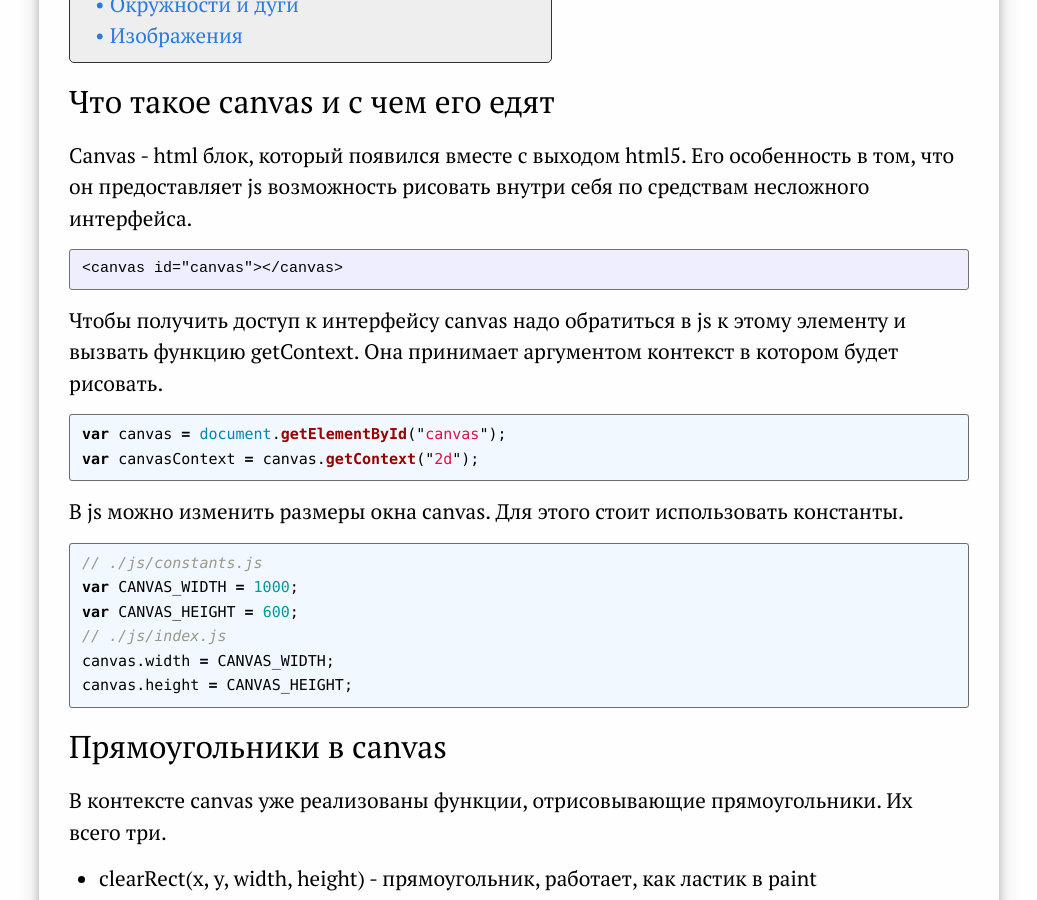
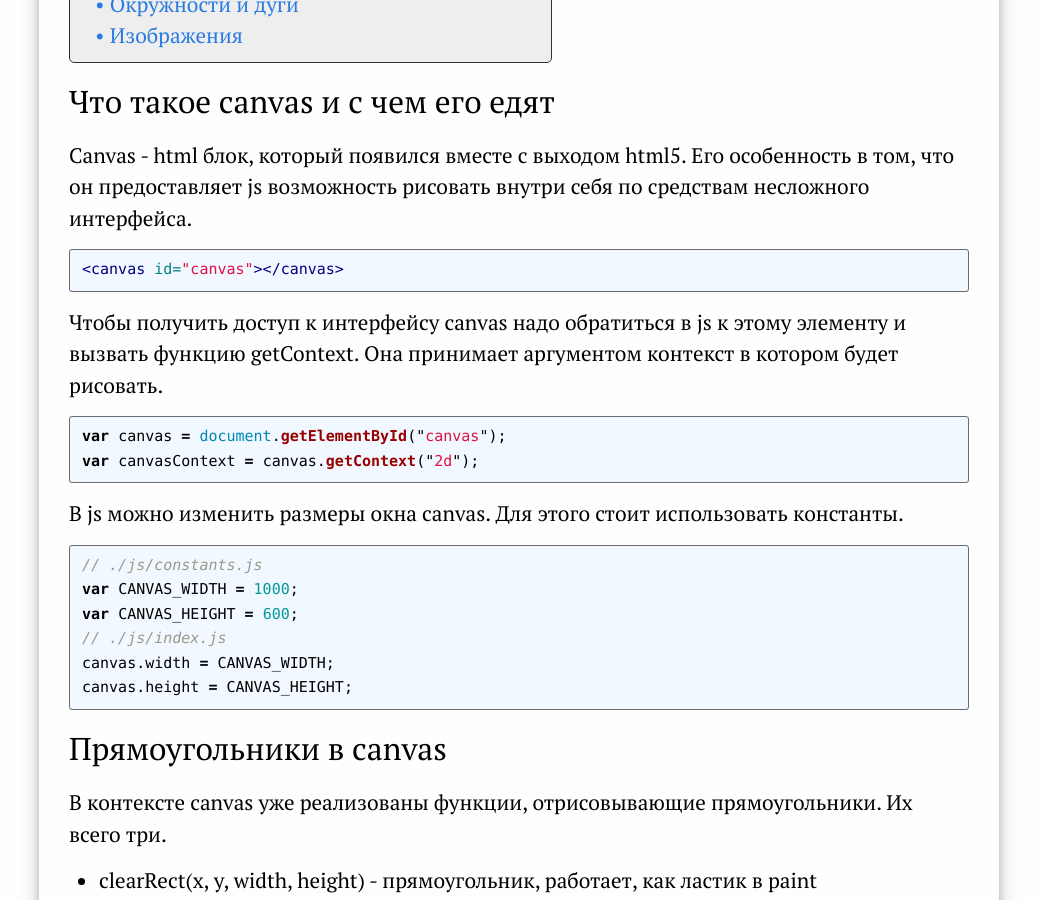
Before and after one commit to ps-group/ps-group.github.io, a Jekyll site: the page built from _sfml/html_canvas1.md, in a window 1280 px wide and 900 px high, scrolled down 386 px. Shown: the whole window, without its empty margins (121-1158 px from the left). Built offline with Jekyll 4.4.1, drawn with Linux system fonts in a browser that asks for light colours.

````diff
--- a/_sfml/html_canvas1.md
+++ b/_sfml/html_canvas1.md
@@ -5,12 +5,12 @@
 ## Что такое canvas и с чем его едят
 Canvas - html блок, который появился вместе с выходом html5. Его особенность в том, что он предоставляет js возможность рисовать внутри себя по средствам несложного интерфейса.
 
-```html5
+```html
 <canvas id="canvas"></canvas>
 ```
+
 Чтобы получить доступ к интерфейсу canvas надо обратиться в js к этому элементу и вызвать функцию getContext.
 Она принимает аргументом контекст в котором будет рисовать.
-
 
 ```js
 var canvas = document.getElementById("canvas");
````
